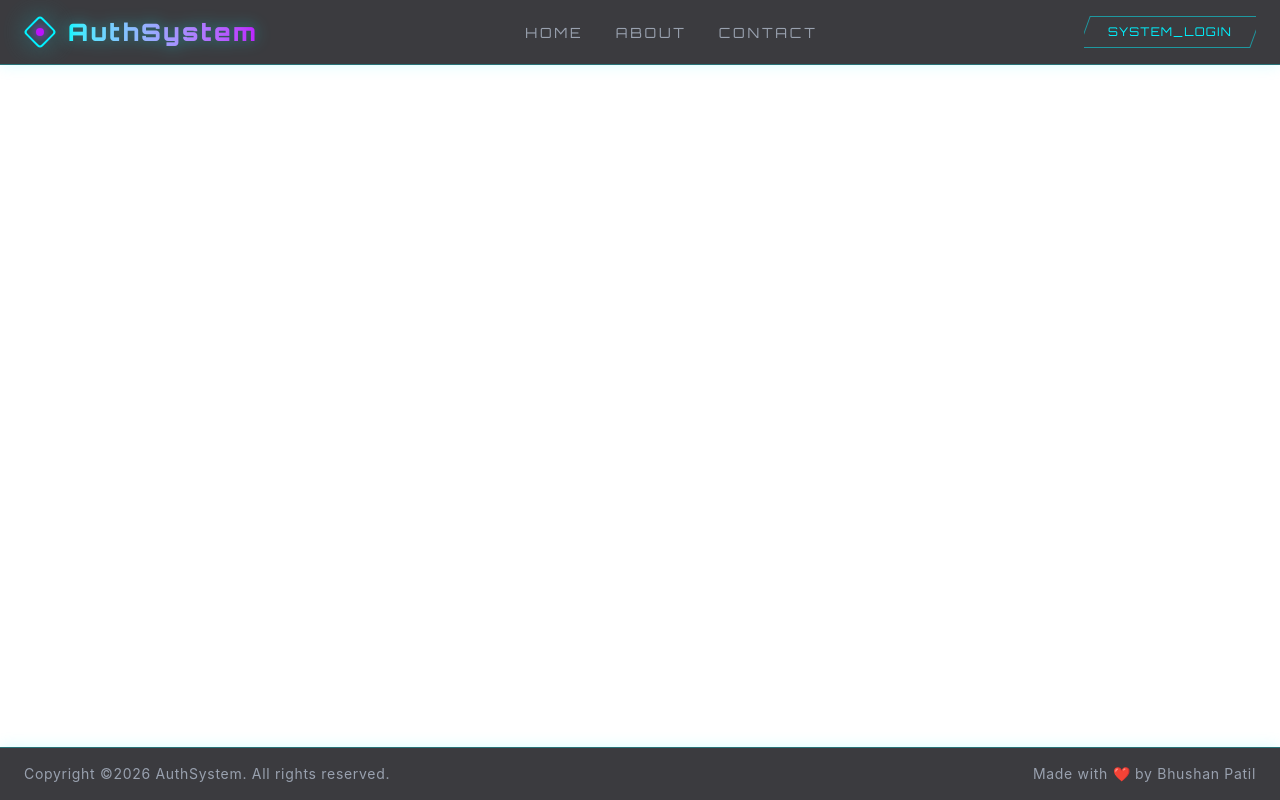
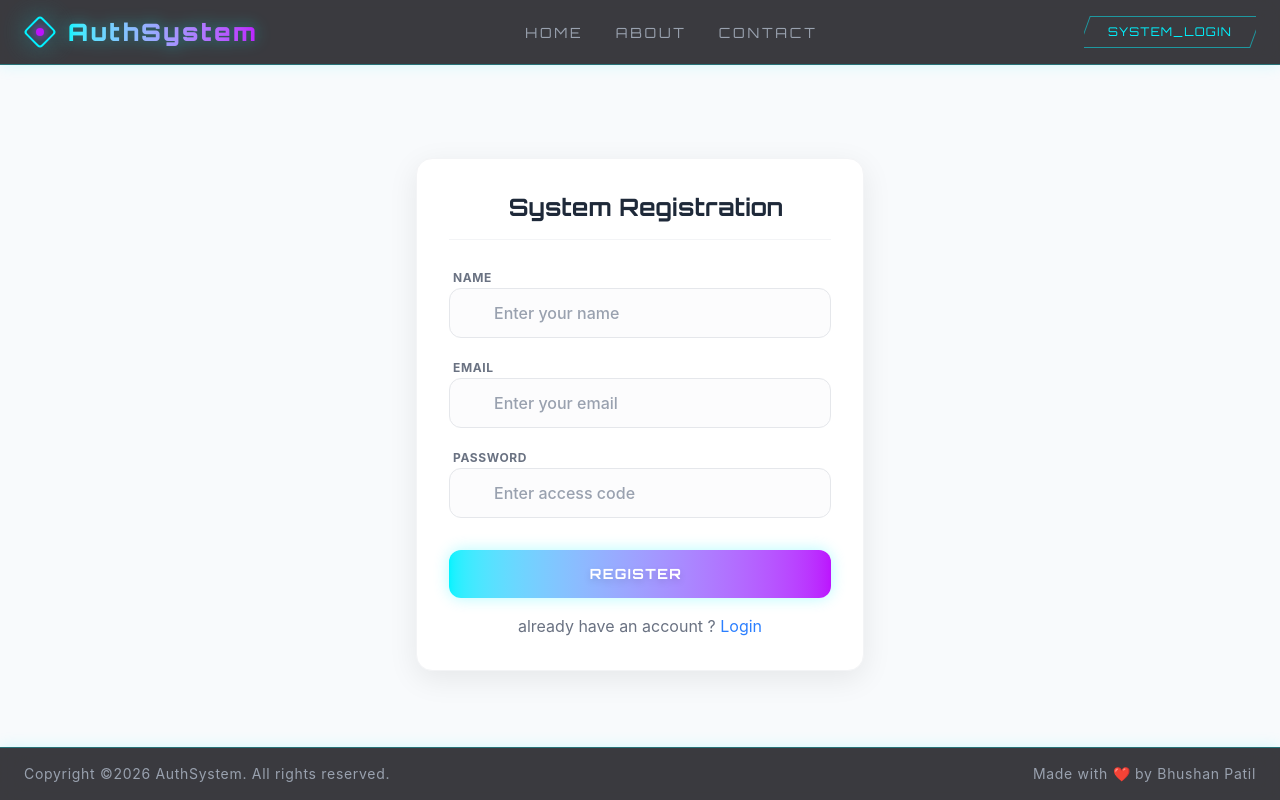
Before and after one commit to bhushanpatil288/Full-Stack-Project, a React (Vite) app in the folder client/: page /register in a window 1280 px wide. Built offline with nearby package versions, Linux system fonts and the light colour scheme.

Commit message:
feat: implement login and register pages with routing and layout adjustments

```diff
--- a/client/src/App.jsx
+++ b/client/src/App.jsx
@@ -1,12 +1,14 @@
 import { Routes, Route } from "react-router-dom";
-import { Home } from "./pages"
-import Layout from "./components/Layout";
+import { Home, Login, Register } from "./pages"
+import { Layout } from "./components"
 
 const App = () => {
   return (
     <Layout>
       <Routes>
         <Route path="/" element={<Home />} />
+        <Route path="/login" element={<Login />} />
+        <Route path="/register" element={<Register />} />
       </Routes>
     </Layout>
   )
--- a/client/src/components/Header.jsx
+++ b/client/src/components/Header.jsx
@@ -1,4 +1,5 @@
 import { NavLink } from "react-router-dom"
+import { useNavigate } from "react-router-dom"
 
 const navItems = [
   {
@@ -14,11 +15,12 @@ const navItems = [
 ]
 
 const Header = () => {
+  const navigate = useNavigate();
   return (
     <header className="fixed top-0 left-0 w-full z-50 bg-void/80 backdrop-blur-lg border-b border-neon-cyan/30 shadow-[0_0_15px_rgba(0,243,255,0.15)]">
       <nav className="max-w-7xl mx-auto px-6 py-4 flex items-center justify-between">
         {/* Logo Section */}
-        <div className="flex items-center gap-3 group cursor-pointer">
+        <div className="flex items-center gap-3 group cursor-pointer" onClick={() => navigate("/")}>
           <div className="w-8 h-8 relative flex items-center justify-center">
             <div className="absolute inset-0 bg-neon-cyan opacity-20 blur-md rounded-full group-hover:opacity-60 transition-opacity duration-500"></div>
             <div className="relative w-6 h-6 border-2 border-neon-cyan rounded-sm transform rotate-45 group-hover:rotate-180 transition-transform duration-700"></div>
@@ -65,7 +67,7 @@ const Header = () => {
           <button className="relative px-6 py-2 font-futuristic text-xs tracking-widest text-neon-cyan uppercase overflow-hidden group cursor-pointer">
             <div className="absolute inset-0 border border-neon-cyan/50 group-hover:border-neon-cyan transition-colors duration-300 skew-x-[-20deg]"></div>
             <div className="absolute inset-0 bg-neon-cyan/10 translate-y-full group-hover:translate-y-0 transition-transform duration-300 ease-out skew-x-[-20deg]"></div>
-            <span className="relative z-10 group-hover:drop-shadow-[0_0_8px_rgba(0,243,255,0.8)]">System_Login</span>
+            <span className="relative z-10 group-hover:drop-shadow-[0_0_8px_rgba(0,243,255,0.8)]" onClick={() => navigate("/login")}>System_Login</span>
           </button>
         </div>
       </nav>
--- a/client/src/components/Layout.jsx
+++ b/client/src/components/Layout.jsx
@@ -2,11 +2,13 @@ import { Header, Footer } from ".";
 
 const Layout = ({ children }) => {
   return (
-    <>
+    <div className="flex flex-col min-h-screen bg-slate-50 text-gray-800">
       <Header />
-      {children}
+      <main className="grow pt-[88px] pb-[60px]">
+        {children}
+      </main>
       <Footer />
-    </>
+    </div>
   )
 }
 
--- a/client/src/pages/Home.jsx
+++ b/client/src/pages/Home.jsx
@@ -1,7 +1,7 @@
 const Home = () => {
   return (
     <div>
-      <div className="min-h-screen flex items-center justify-center bg-white">
+      <div className="flex items-center justify-center h-[calc(100vh-148px)]">
         <div className="text-center">
           <h1 className="text-6xl font-bold mb-6">
             <span className="text-transparent bg-clip-text bg-linear-to-r from-cyan-400 to-blue-500">
--- /dev/null
+++ b/client/src/pages/Login.jsx
@@ -0,0 +1,56 @@
+import { Link } from "react-router-dom"
+
+const Login = () => {
+    return (
+        <div className="flex h-[calc(100vh-148px)] justify-center items-center px-4">
+            <div className="bg-white p-8 rounded-2xl shadow-[0_8px_30px_rgb(0,0,0,0.08)] w-full max-w-md border border-gray-100 relative overflow-hidden group">
+                <div className="absolute top-0 left-0 w-full h-1 bg-gradient-to-r from-neon-cyan to-neon-magenta transform origin-left scale-x-0 group-hover:scale-x-100 transition-transform duration-500"></div>
+
+                <form className="flex flex-col gap-6">
+                    <div className="flex items-center justify-center gap-3 font-futuristic text-2xl font-bold text-gray-800 border-b border-gray-100 pb-4">
+                        <i className="ri-lock-2-line text-transparent bg-clip-text bg-gradient-to-r from-neon-cyan to-neon-magenta text-3xl"></i>
+                        <span>System Login</span>
+                    </div>
+
+                    <div className="space-y-4">
+                        <div className="space-y-1.5 relative">
+                            <label className="text-xs font-bold text-gray-500 uppercase tracking-wider ml-1">Username</label>
+                            <div className="relative">
+                                <i className="ri-user-3-line absolute left-4 top-1/2 -translate-y-1/2 text-gray-400"></i>
+                                <input
+                                    type="text"
+                                    placeholder="Enter identifier"
+                                    className="w-full pl-11 pr-4 py-3 rounded-xl border border-gray-200 focus:border-neon-cyan focus:ring-4 focus:ring-neon-cyan/10 outline-none transition-all text-gray-700 bg-gray-50/50 focus:bg-white font-medium placeholder-gray-400"
+                                />
+                            </div>
+                        </div>
+
+                        <div className="space-y-1.5 relative">
+                            <label className="text-xs font-bold text-gray-500 uppercase tracking-wider ml-1">Password</label>
+                            <div className="relative">
+                                <i className="ri-key-2-line absolute left-4 top-1/2 -translate-y-1/2 text-gray-400"></i>
+                                <input
+                                    type="password"
+                                    placeholder="Enter access code"
+                                    className="w-full pl-11 pr-4 py-3 rounded-xl border border-gray-200 focus:border-neon-magenta focus:ring-4 focus:ring-neon-magenta/10 outline-none transition-all text-gray-700 bg-gray-50/50 focus:bg-white font-medium placeholder-gray-400"
+                                />
+                            </div>
+                        </div>
+                    </div>
+
+                    <div className="pt-2">
+                        <button type="button" className="w-full relative px-6 py-3.5 font-futuristic text-sm tracking-widest text-white uppercase overflow-hidden rounded-xl shadow-[0_0_15px_rgba(0,243,255,0.3)] hover:shadow-[0_0_25px_rgba(188,19,254,0.4)] transition-shadow duration-300 group/btn bg-gradient-to-r from-neon-cyan to-neon-magenta cursor-pointer">
+                            <div className="absolute inset-0 bg-white/20 translate-y-full group-hover/btn:translate-y-0 transition-transform duration-300 ease-out"></div>
+                            <span className="relative z-10 font-bold drop-shadow-md flex items-center justify-center gap-2">
+                                Authenticate <i className="ri-arrow-right-line transition-transform duration-300 group-hover/btn:translate-x-1"></i>
+                            </span>
+                        </button>
+                        <p className="text-center mt-4 text-gray-500">don't have and account ? <Link className="text-blue-500 hover:text-neon-magenta" to="/register">Register</Link></p>
+                    </div>
+                </form>
+            </div>
+        </div>
+    )
+}
+
+export default Login
--- /dev/null
+++ b/client/src/pages/Register.jsx
@@ -0,0 +1,69 @@
+import { Link } from "react-router-dom"
+
+// registration required name, email, password
+const Register = () => {
+    return (
+        <div className="flex items-center justify-center h-[calc(100vh-148px)] px-4">
+            <div className="bg-white p-8 rounded-2xl shadow-[0_8px_30px_rgb(0,0,0,0.08)] w-full max-w-md border border-gray-100 relative overflow-hidden group">
+                <div className="absolute top-0 left-0 w-full h-1 bg-gradient-to-r from-neon-cyan to-neon-magenta transform origin-left scale-x-0 group-hover:scale-x-100 transition-transform duration-500"></div>
+
+                <form className="flex flex-col gap-6">
+                    <div className="flex items-center justify-center gap-3 font-futuristic text-2xl font-bold text-gray-800 border-b border-gray-100 pb-4">
+                        <i className="ri-user-3-line text-transparent bg-clip-text bg-gradient-to-r from-neon-cyan to-neon-magenta text-3xl"></i>
+                        <span>System Registration</span>
+                    </div>
+
+                    <div className="space-y-4">
+                        <div className="space-y-1.5 relative">
+                            <label className="text-xs font-bold text-gray-500 uppercase tracking-wider ml-1">Name</label>
+                            <div className="relative">
+                                <i className="ri-user-3-line absolute left-4 top-1/2 -translate-y-1/2 text-gray-400"></i>
+                                <input
+                                    type="text"
+                                    placeholder="Enter your name"
+                                    className="w-full pl-11 pr-4 py-3 rounded-xl border border-gray-200 focus:border-neon-cyan focus:ring-4 focus:ring-neon-cyan/10 outline-none transition-all text-gray-700 bg-gray-50/50 focus:bg-white font-medium placeholder-gray-400"
+                                />
+                            </div>
+                        </div>
+
+                        <div className="space-y-1.5 relative">
+                            <label className="text-xs font-bold text-gray-500 uppercase tracking-wider ml-1">Email</label>
+                            <div className="relative">
+                                <i className="ri-mail-line absolute left-4 top-1/2 -translate-y-1/2 text-gray-400"></i>
+                                <input
+                                    type="email"
+                                    placeholder="Enter your email"
+                                    className="w-full pl-11 pr-4 py-3 rounded-xl border border-gray-200 focus:border-neon-cyan focus:ring-4 focus:ring-neon-cyan/10 outline-none transition-all text-gray-700 bg-gray-50/50 focus:bg-white font-medium placeholder-gray-400"
+                                />
+                            </div>
+                        </div>
+
+                        <div className="space-y-1.5 relative">
+                            <label className="text-xs font-bold text-gray-500 uppercase tracking-wider ml-1">Password</label>
+                            <div className="relative">
+                                <i className="ri-key-2-line absolute left-4 top-1/2 -translate-y-1/2 text-gray-400"></i>
+                                <input
+                                    type="password"
+                                    placeholder="Enter access code"
+                                    className="w-full pl-11 pr-4 py-3 rounded-xl border border-gray-200 focus:border-neon-magenta focus:ring-4 focus:ring-neon-magenta/10 outline-none transition-all text-gray-700 bg-gray-50/50 focus:bg-white font-medium placeholder-gray-400"
+                                />
+                            </div>
+                        </div>
+                    </div>
+
+                    <div className="pt-2">
+                        <button type="button" className="w-full relative px-6 py-3.5 font-futuristic text-sm tracking-widest text-white uppercase overflow-hidden rounded-xl shadow-[0_0_15px_rgba(0,243,255,0.3)] hover:shadow-[0_0_25px_rgba(188,19,254,0.4)] transition-shadow duration-300 group/btn bg-gradient-to-r from-neon-cyan to-neon-magenta cursor-pointer">
+                            <div className="absolute inset-0 bg-white/20 translate-y-full group-hover/btn:translate-y-0 transition-transform duration-300 ease-out"></div>
+                            <span className="relative z-10 font-bold drop-shadow-md flex items-center justify-center gap-2">
+                                Register <i className="ri-arrow-right-line transition-transform duration-300 group-hover/btn:translate-x-1"></i>
+                            </span>
+                        </button>
+                        <p className="text-center mt-4 text-gray-500">already have an account ? <Link className="text-blue-500 hover:text-neon-magenta" to="/login">Login</Link></p>
+                    </div>
+                </form>
+            </div>
+        </div>
+    )
+}
+
+export default Register
--- a/client/src/pages/index.js
+++ b/client/src/pages/index.js
@@ -1,3 +1,5 @@
 import Home from "./Home";
+import Login from "./Login";
+import Register from "./Register";
 
-export { Home }
+export { Home, Login, Register }
```
